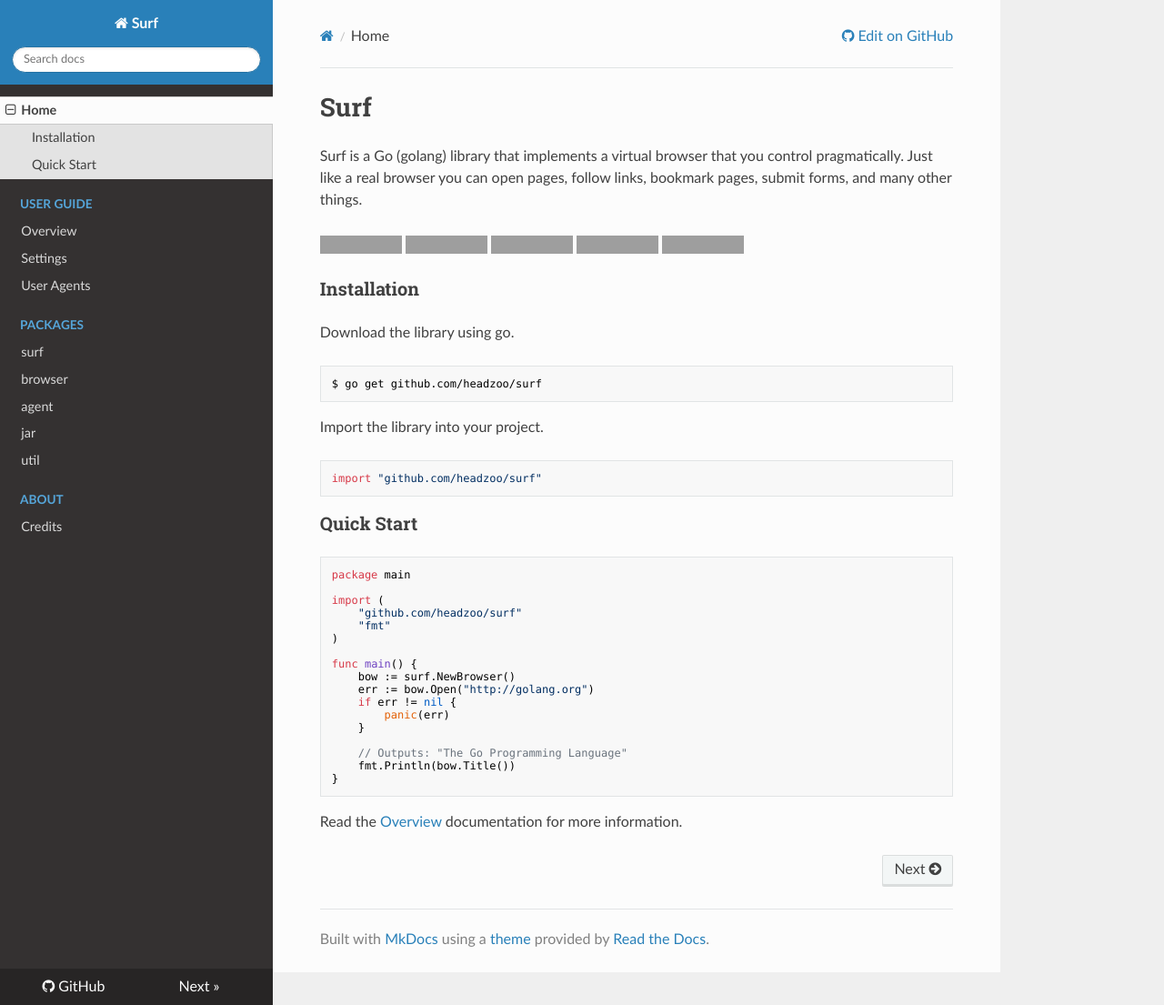
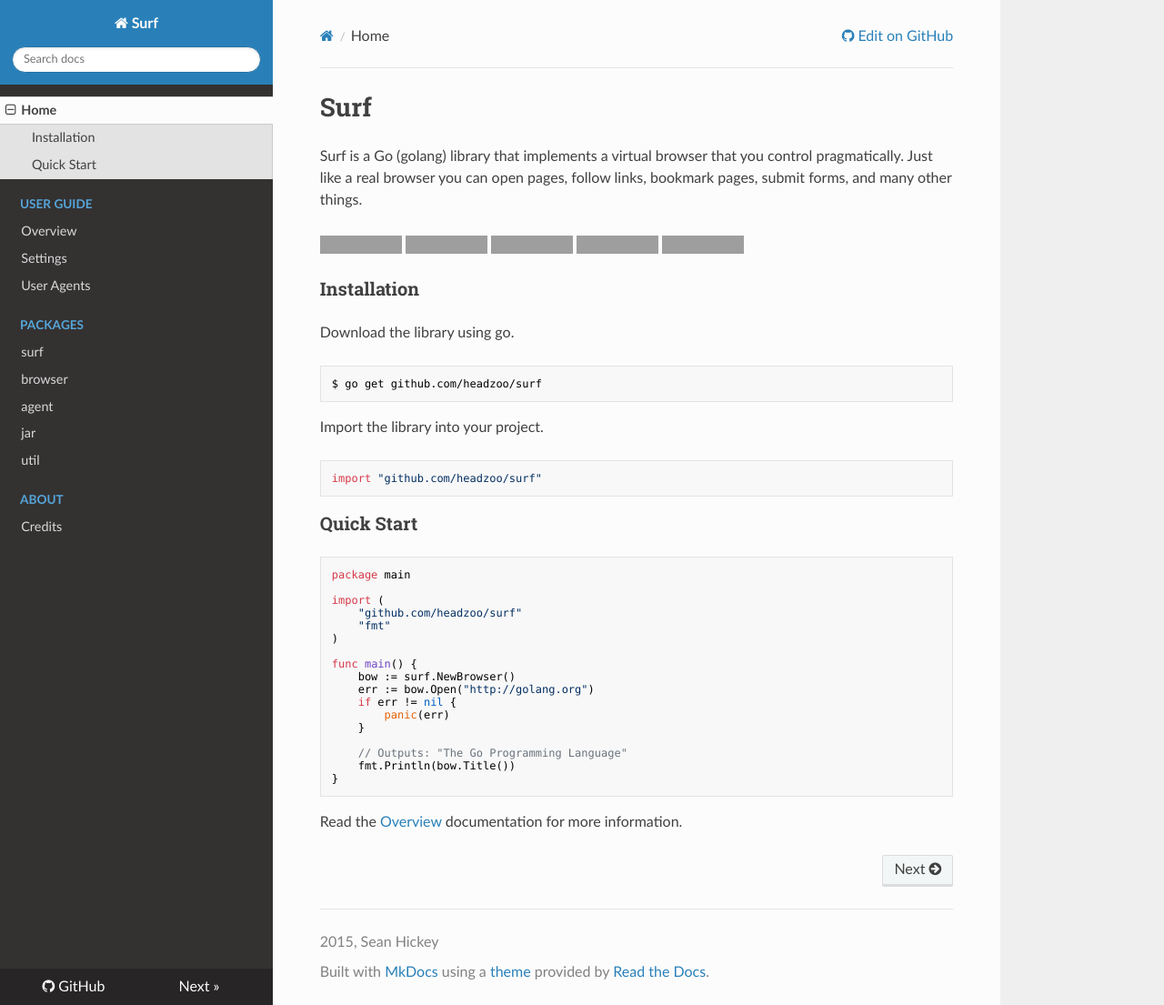
Before and after one commit to headzoo/surf, an MkDocs documentation site: the page built from docs/index.md, in a window 1280 px wide and 1105 px high. Shown: the whole window at 91% size. Built offline with MkDocs 1.6.1, drawn with Linux system fonts in a browser that asks for light colours; nearby versions of some CDN libraries; old or Windows-style settings are respelled for this version of MkDocs; grey boxes are pictures that could not be loaded.

Commit message:
Updated docs
[ci skip]

```diff
--- a/mkdocs.yml
+++ b/mkdocs.yml
@@ -1,16 +1,17 @@
-site_name: Surf
-repo_url: https://github.com/headzoo/surf
-site_description: Stateful programmatic web browsing in Go.
-site_author: Sean Hickey
-theme: readthedocs
+site_name: "Surf"
+repo_url: "https://github.com/headzoo/surf"
+site_description: "Stateful programmatic web browsing in Go."
+site_author: "Sean Hickey"
+copyright: "2015, Sean Hickey"
+theme: "readthedocs"
 pages:
-- [index.md, Home]
-- [overview.md, User Guide, Overview]
-- [settings.md, User Guide, Settings]
-- [user_agents.md, User Guide, User Agents]
-- [api/packages/surf.md, Packages, surf]
-- [api/packages/browser.md, Packages, browser]
-- [api/packages/agent.md, Packages, agent]
-- [api/packages/jar.md, Packages, jar]
-- [api/packages/util.md, Packages, util]
-- [about/credits.md, About, Credits]
+- ["index.md", "Home"]
+- ["overview.md", "User Guide", "Overview"]
+- ["settings.md", "User Guide", "Settings"]
+- ["user_agents.md", "User Guide", "User Agents"]
+- ["api/packages/surf.md", "Packages", "surf"]
+- ["api/packages/browser.md", "Packages", "browser"]
+- ["api/packages/agent.md", "Packages", "agent"]
+- ["api/packages/jar.md", "Packages", "jar"]
+- ["api/packages/util.md", "Packages", "util"]
+- ["about/credits.md", "About", "Credits"]
```
